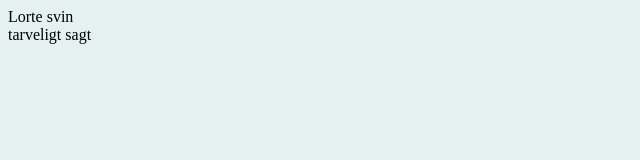
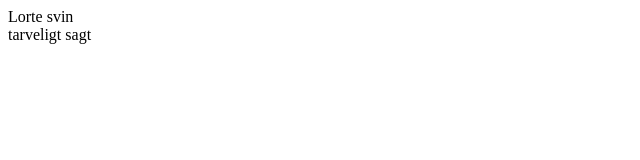
Before and after one commit to nuksnuks/userinterface, a plain HTML site: page index.html in a window 1280 px wide. Shown: the whole page, without its empty margins (0-640 px from the left). Drawn offline with Linux system fonts and the light colour scheme.

Commit message:
hvid baggrund

```diff
--- a/index.css
+++ b/index.css
@@ -1,5 +1,5 @@
 body {
-  background-color: #E4F1F0;
+  background-color: #ffffff;
 }
 
 #container {
```
